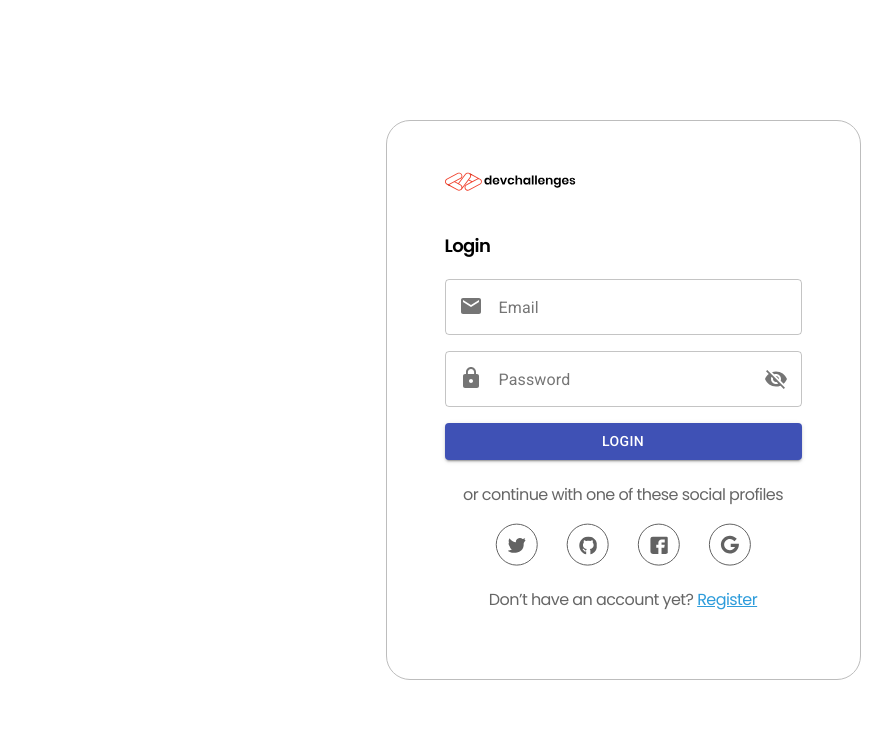
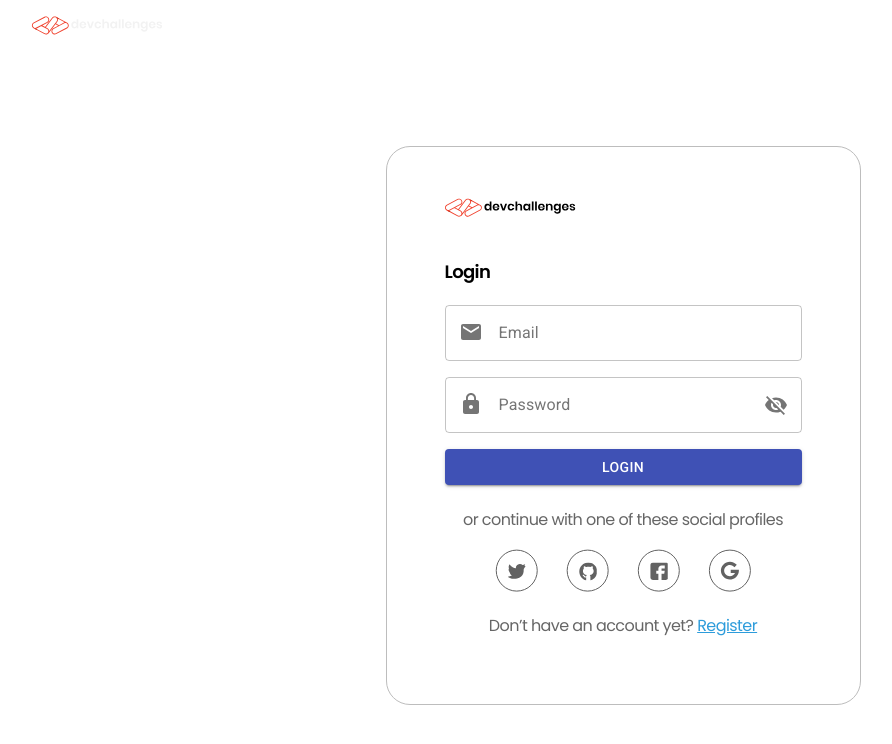
Before and after one commit to GypsyDangerous/auth-app-client, a React (Create React App) app: page /auth/login in a window 1280 px wide. Shown: the top 744 px of the page, without its empty margins (17-909 px from the left). Built offline with nearby package versions, Linux system fonts and the light colour scheme; no server answers.

Commit message:
add basic header

```diff
--- a/src/App.js
+++ b/src/App.js
@@ -5,6 +5,7 @@ import { useAuth } from "./hooks/auth-hook";
 import { useEffect } from "react";
 import { useHttpClient } from "./hooks/http-hook";
 import { useUser } from "./contexts/UserContext";
+import Header from "./components/shared/Header";
 
 function App() {
 	const { token, login, logout, userId, isLoggedIn } = useAuth();
@@ -28,6 +29,7 @@ function App() {
 	return (
 		<Router>
 			<div className="App">
+				<Header/>
 				<Switch>
 					<Route path="/auth" component={Auth} />
 					<Redirect to="/auth/login" />
--- a/src/App.scss
+++ b/src/App.scss
@@ -1,11 +1,12 @@
 .App {
 	width: 100vw;
 	min-height: 100vh;
-	display: flex;
+	display: grid;
 	align-items: center;
 	color: black;
-	justify-content: center;
+	justify-items: center;
 	align-items: center;
+	grid-template-rows: auto 1fr;
 }
 
 @media (prefers-color-scheme: dark) {
--- /dev/null
+++ b/src/components/shared/Header.js
@@ -0,0 +1,14 @@
+import StyledHeader from "./Header.styled"
+import { ReactComponent as Logo } from "./devchallenges-light.svg";
+import { ReactComponent as Light } from "./devchallenges.svg";
+
+const Header = () => {
+	return (
+		<StyledHeader>
+			<Logo/>
+			<div></div>
+		</StyledHeader>
+	);
+}
+
+export default Header;
--- /dev/null
+++ b/src/components/shared/Header.styled.js
@@ -0,0 +1,11 @@
+import styled from "styled-components"
+
+const Header = styled.div`
+	padding: 1rem 3rem;
+	justify-self: flex-start;
+	display: flex;
+	justify-content: space-between;
+	width: 100vw;
+`
+
+export default Header
```
Also changed, not shown: src/components/shared/devchallenges-light.svg (added), src/components/shared/devchallenges.svg (added).
